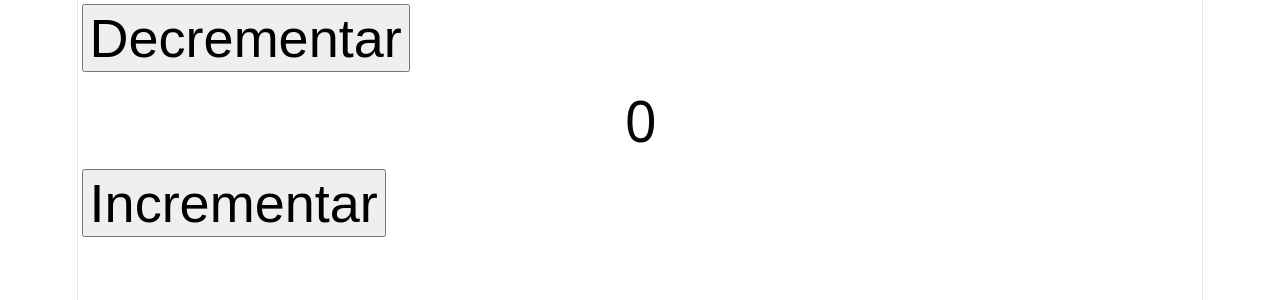
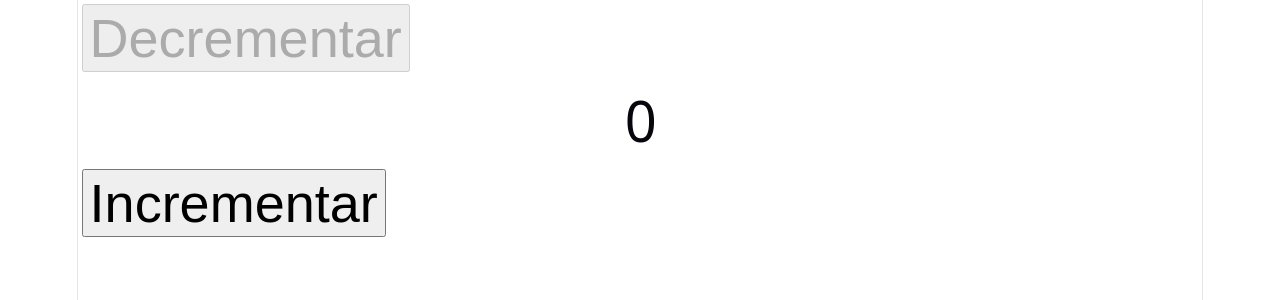
Before and after one commit to MaikeraHW/reactClass, a React (Vite) app: page / in a window 1280 px wide. Shown: the top 300 px of the page. Built offline with nearby package versions, Linux system fonts and the light colour scheme.

Commit message:
useState e outros hooks

```diff
--- a/src/App.jsx
+++ b/src/App.jsx
@@ -1,29 +1,17 @@
+import { useState } from "react"
 import Button from "./components/buttons/Button"
 
 
 function App() {
 
-  var contador = 0
 
-  function decrementar(){
-    if (contador === 0) {
-      contador
-    } else {
-  contador--
-    }
-  console.log(contador)
-  }
-  function incrementar(){
-  contador++
-  console.log(contador)
-  }
-
+  const [contador, setContador] = useState(0)
 
   return (
     <>
-      <Button btnName="Decrementar" aoClique={decrementar}/>
+      <Button btnName="Decrementar" onClick={() => setContador(contador === 0 ? contador : contador - 1)} disabled={contador === 0 ? true : false}/>
       <h1>{contador}</h1>
-      <Button btnName="Incrementar" aoClique={incrementar}/>
+      <Button btnName="Incrementar" onClick={() => setContador(contador + 1)} disabled={contador >= 20 ? true : false}/>
 
     </>
   )
--- a/src/components/buttons/Button.jsx
+++ b/src/components/buttons/Button.jsx
@@ -1,11 +1,11 @@
 import styles from './Button.module.css'
 
 
-function Button({btnName, aoClique}){
+function Button({btnName, onClick, disabled}){
 
     return (
         <>
-            <button className={styles.btn} onClick={aoClique}>{btnName}</button>
+            <button className={styles.btn} onClick={onClick} disabled={disabled}> {btnName} </button>
         </>
     )
 }
```
